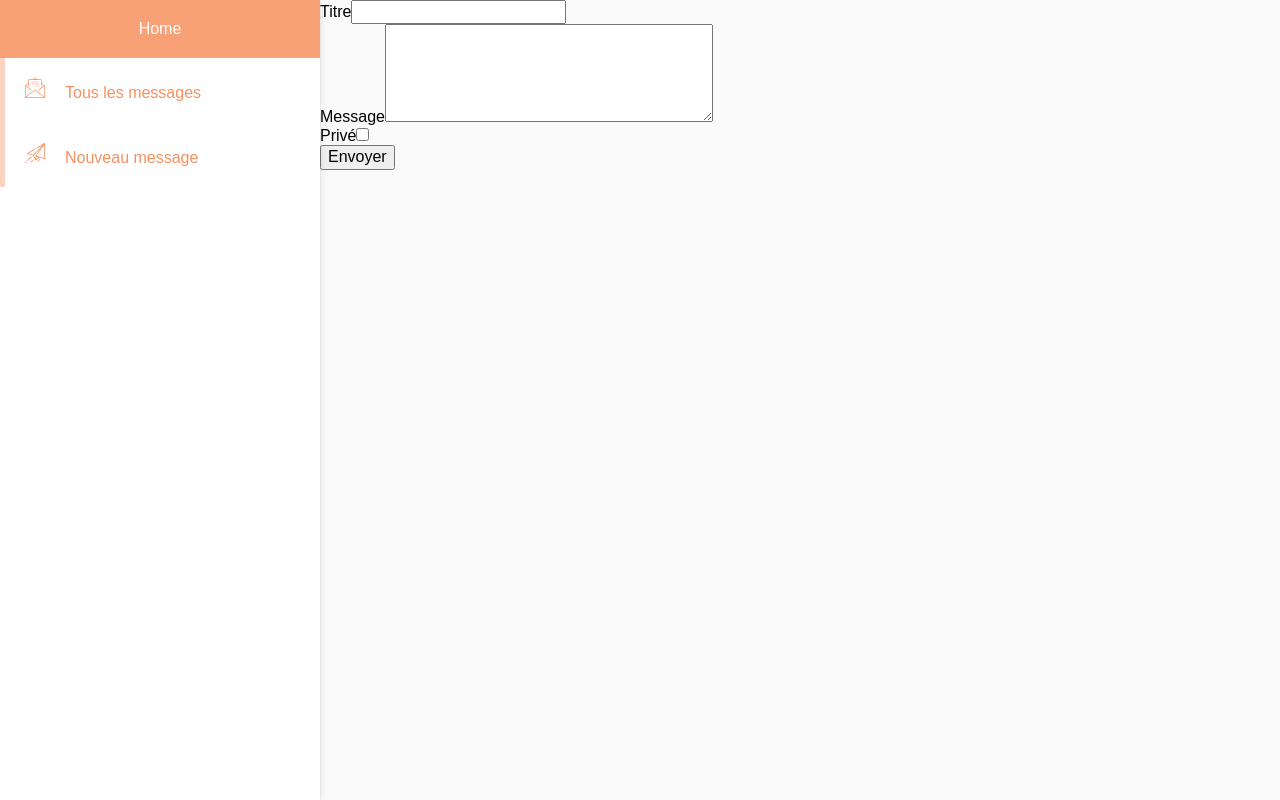
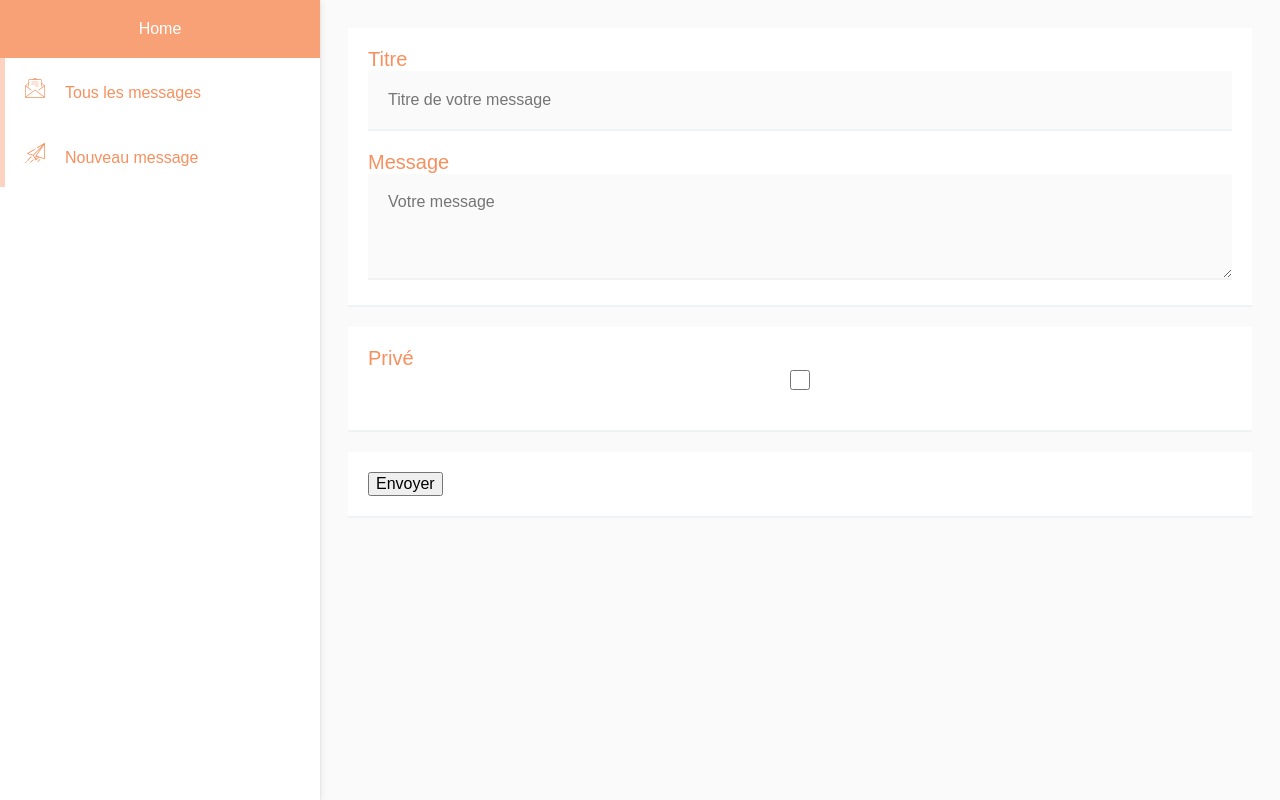
Before and after one commit to vince4128/message, a React (Create React App) app: page /create in a window 1280 px wide. Built offline with nearby package versions, Linux system fonts and the light colour scheme; a web font is replaced by a local one.

Commit message:
Form layout
 - Defines base design for form.
 - Placeholder added to field.

```diff
--- a/src/components/messages/MessageCreate.js
+++ b/src/components/messages/MessageCreate.js
@@ -6,25 +6,31 @@ import { createMessage } from '../../actions';
 class MessageCreate extends Component {
   renderError = ({ error, touched }) => {
     if (touched && error) {
-      return <div>{error}</div>;
+      return <div className="o-form__error">{error}</div>;
     }
   };
 
-  renderInput = ({ input, label, meta }) => {
+  renderInput = ({ input, label, meta, placeholder }) => {
     return (
       <div>
         <label>{label}</label>
-        <input {...input} autoComplete="off" />
+        <input {...input} placeholder={placeholder} autoComplete="off" />
         {this.renderError(meta)}
       </div>
     );
   };
 
-  renderTextArea = ({ input, label, meta }) => {
+  renderTextArea = ({ input, label, meta, placeholder }) => {
     return (
       <div>
         <label>{label}</label>
-        <textarea {...input} autoComplete="off" rows="5" cols="33" />
+        <textarea
+          {...input}
+          placeholder={placeholder}
+          autoComplete="off"
+          rows="4"
+          cols="33"
+        />
         {this.renderError(meta)}
       </div>
     );
@@ -46,15 +52,34 @@ class MessageCreate extends Component {
 
   render() {
     return (
-      <form onSubmit={this.props.handleSubmit(this.onSubmit)}>
-        <Field name="title" component={this.renderInput} label="Titre" />
-        <Field name="body" component={this.renderTextArea} label="Message" />
+      <form
+        className="o-form"
+        onSubmit={this.props.handleSubmit(this.onSubmit)}
+      >
+        <fieldset>
+          <Field
+            name="title"
+            component={this.renderInput}
+            label="Titre"
+            placeholder="Titre de votre message"
+          />
+          <Field
+            name="body"
+            component={this.renderTextArea}
+            label="Message"
+            placeholder="Votre message"
+          />
+        </fieldset>
+        <fieldset>
           <Field
             name="confidential"
             component={this.renderCheckbox}
             label="Privé"
           />
+        </fieldset>
+        <fieldset>
           <button>Envoyer</button>
+        </fieldset>
       </form>
     );
   }
--- /dev/null
+++ b/src/style/07_organism/_o-form.scss
@@ -0,0 +1,61 @@
+.o-form {
+  padding: var(--space-xs);
+  fieldset {
+    border: none;
+    border-bottom: 2px solid $lightgrey-color;
+    background-color: $white-color;
+    max-width: 1024px;
+    padding: var(--space-md);
+    margin: var(--space-md);
+  }
+
+  input,
+  textarea {
+    display: inline-block;
+    width: 100%;
+    height: auto;
+    padding: var(--space-md);
+    border: none;
+    border-bottom: 2px solid;
+    border-color: $lightgrey-color;
+    transition: all 0.3s ease;
+    background-color: $lightestgrey-color;
+  }
+
+  textarea {
+    line-height: var(--text-base-size);
+  }
+
+  input:last-of-type {
+    margin-bottom: var(--space-md);
+  }
+
+  input[type='radio'],
+  input[type='checkbox'] {
+    height: 20px;
+  }
+
+  input[type='text']:focus,
+  input[type='text']:active,
+  input[type='textarea']:focus,
+  input[type='textarea']:active,
+  input[type='checkbox']:focus,
+  input[type='checkbox']:active {
+    border-color: $primary-color;
+  }
+
+  label {
+    display: block;
+    width: 100%;
+    font-size: var(--text-md);
+    color: $primary-color;
+  }
+
+  &__error {
+    padding: var(--space-sm);
+    margin-bottom: var(--space-xs);
+    border-radius: 2px;
+    color: $white-color;
+    background-color: $primary-color;
+  }
+}
--- a/src/style/07_organism/_organism.scss
+++ b/src/style/07_organism/_organism.scss
@@ -1,2 +1,3 @@
+@import './o-form';
 @import './o-main';
 @import './o-menu';
```
Also changed, not shown: 1 other file (tests, documents, lock files or other folders). Lines whose indentation alone changed are shown as unchanged.
